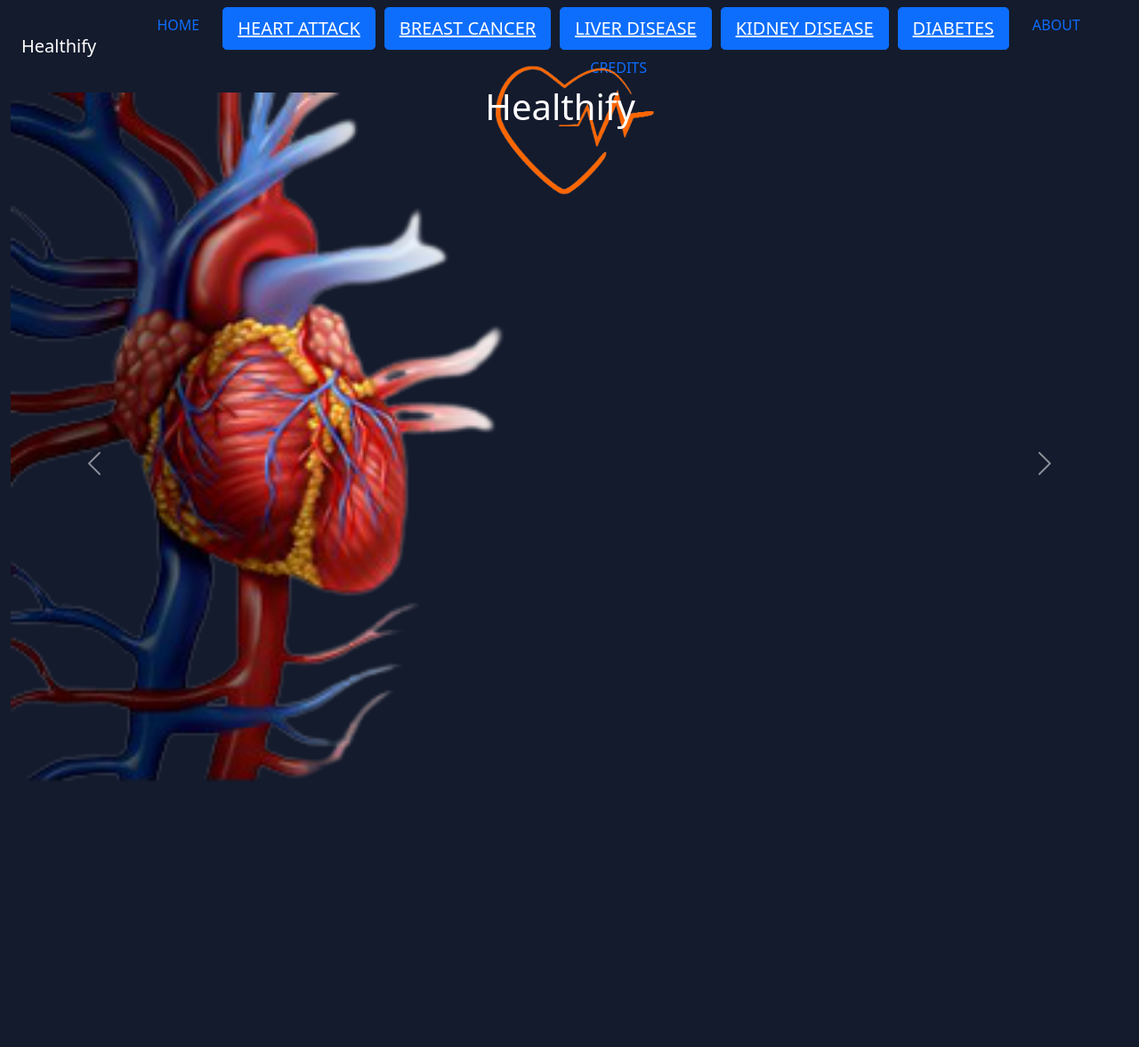
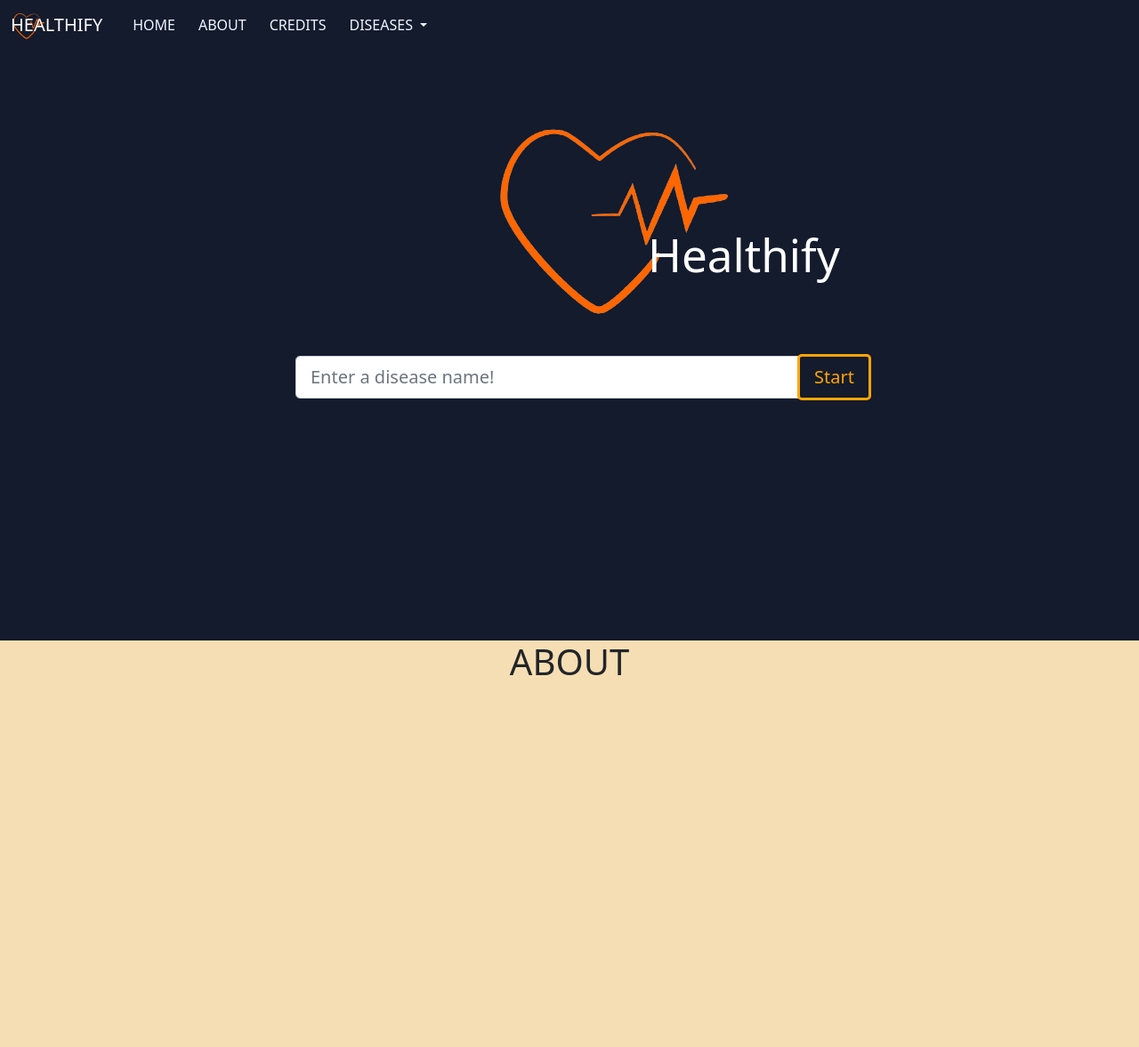
Before and after one commit to Aman-Preet-Singh-Gulati/Healthyfi, a Flask app: page / in a window 1280 px wide. Shown: the top 1177 px of the page at 89% size. Run offline with Flask 2, Linux system fonts and the light colour scheme; parts of the project's set-up code (start-up, migrations or seed data) failed here and were passed over.

Commit message:
new homepage

```diff
--- a/Healthyfi-proto/Healthyfi-main/Heart disease prediction/static/css/index.css
+++ b/Healthyfi-proto/Healthyfi-main/Heart disease prediction/static/css/index.css
@@ -15,6 +15,8 @@ ul>li {
     justify-content: center;
     z-index: 99;
 }
+
+
 
 #heart {
     position: absolute;
@@ -76,3 +78,20 @@ tbody tr td:hover {
     border-color: #141b2d;
     color: #141b2d
 }
+
+@media (min-width: 768px)
+{
+    .dropdown:hover .dropdown-menu
+    {
+        display: block;
+        margin-top: 0;
+     }
+}
+@media (max-width: 767px)
+{
+    .dropdown:hover .dropdown-menu
+    {
+        display: none;
+        margin-top: auto;
+    }
+}
--- a/Healthyfi-proto/Healthyfi-main/Heart disease prediction/templates/new.html
+++ b/Healthyfi-proto/Healthyfi-main/Heart disease prediction/templates/new.html
@@ -29,85 +29,44 @@
     </div>
 
     <div id="main" class="container-fluid">
-        <nav style="background-color: transparent;" class="navbar navbar-expand-lg ">
-            <div class="container-fluid">
-                <a class="navbar-brand" href="#">Healthify</a>
-                <button class="navbar-toggler" type="button" data-bs-toggle="collapse" data-bs-target="#navbarSupportedContent" aria-controls="navbarSupportedContent" aria-expanded="false" aria-label="Toggle navigation">
+        <nav class="navbar navbar-expand-lg .bg-transparent">
+            <img style="position: absolute; width: 5vh; height: 5vh;z-index:-5;" src="{{ url_for('static', filename='css/images/logo.png') }}">
+            <a class="navbar-brand" href="#" style="color: rgb(255, 255, 255);">HEALTHIFY</a>
+            <button class="navbar-toggler" type="button" data-toggle="collapse" data-target="#navbarNavDropdown" aria-controls="navbarNavDropdown" aria-expanded="false" aria-label="Toggle navigation">
               <span class="navbar-toggler-icon"></span>
             </button>
-                <div class="collapse navbar-collapse" id="navbarSupportedContent">
-                    <form method="POST" action="{{ url_for('disease') }}">
-                        <ul class="nav justify-content-center">
+            <div class="collapse navbar-collapse" id="navbarNavDropdown" >
+                <form method="POST" action="{{ url_for('disease') }}"></form>
+              <ul class="navbar-nav" id="items" >
                 <li class="nav-item">
-
-                                <a class="nav-link active" aria-current="page" href="#">HOME</a>
-                            </li>
-                            <input type="text" name="search-bar" value="" hidden>
-                            <li class="nav-item">
-
-                                <button id="heartattack" class="btn btn-lg btn-primary" type="button"><a href="#btn">HEART ATTACK</a></button>
+                    <a class="nav-link active" aria-current="page" href="#" style="color: aliceblue;">HOME</a>
                 </li>
                 <li class="nav-item">
-
-                                <button id="breast-cancer" class="btn btn-lg btn-primary" type="submit"><a href="#btn">BREAST CANCER</a></button>
-                            </li>
-
-                            <li class="nav-item">
-
-                                <button id="liver-disease" class="btn btn-lg btn-primary" type="submit"><a href="#btn">LIVER DISEASE</a></button>
+                    <a class="nav-link" aria-current="page" href="#about" style="color: aliceblue;">ABOUT</a>
                 </li>
                 <li class="nav-item">
-
-                                <button id="kidney-disease" class="btn btn-lg btn-primary" type="submit"><a href="#btn">KIDNEY DISEASE</a></button>
+                    <a class="nav-link" aria-current="page" href="#credits" style="color: aliceblue;">CREDITS</a>
                 </li>
-                            <li class="nav-item">
-
-                                <button id="diabetes" class="btn btn-lg btn-primary" type="submit"><a href="#btn">DIABETES</a></button>
-
+                <li class="nav-item dropdown">
+                  <a class="nav-link dropdown-toggle" id="navbarDropdownMenuLink" data-toggle="dropdown" aria-haspopup="true" aria-expanded="false" style="color: aliceblue;">
+                    DISEASES
+                  </a>
+                  <div class="dropdown-menu" aria-labelledby="navbarDropdownMenuLink">
+                    <a id="heartattack" class="dropdown-item" href="#btn">HEART ATTACK</a>
+                    <a id="breast-cancer" class="dropdown-item" href="#btn">BREAST CANCER</a>
+                    <a id="liver-disease" class="dropdown-item" href="#btn">LIVER DISEASE</a>
+                    <a id="kidney-disease" class="dropdown-item" href="#btn">KIDNEY DISEASE</a>
+                    <a id="diabetes" class="dropdown-item" href="#btn">DIABETES</a>
+                  </div>
                 </li>
-                            <li class="nav-item">
-
-                                <a class="nav-link" aria-current="page" href="#about">ABOUT</a>
-                            </li>
-                            <li class="nav-item">
-                                <a class="nav-link" aria-current="page" href="#credits">CREDITS</a>
-                            </li>
-
-
               </ul>
-                    </form>
-
-                </div>
             </div>
           </nav>
-        <div id="carouselExampleControls" class="carousel slide" data-bs-ride="carousel">
-            <div class="carousel-inner">
-                <div class="carousel-item active">
-                    <img src="{{ url_for('static', filename='css/images/heartattack.png') }}" class="d-block w-100" alt="...">
-                </div>
-                <div class="carousel-item">
-                    <img src="{{ url_for('static', filename='css/images/kidney2.png') }}" class="d-block w-100" alt="...">
-                </div>
-                <div class="carousel-item">
-                    <img src="{{ url_for('static', filename='css/images/liver.png') }}" class="d-block w-100" alt="...">
-                </div>
-                <div class="carousel-item">
-                    <img src="{{ url_for('static', filename='css/images/breast.png') }}" class="d-block w-100" alt="...">
-                </div>
-            </div>
-            <button class="carousel-control-prev" type="button" data-bs-target="#carouselExampleControls" data-bs-slide="prev">
-              <span class="carousel-control-prev-icon" aria-hidden="true"></span>
-              <span class="visually-hidden">Previous</span>
-            </button>
-            <button class="carousel-control-next" type="button" data-bs-target="#carouselExampleControls" data-bs-slide="next">
-              <span class="carousel-control-next-icon" aria-hidden="true"></span>
-              <span class="visually-hidden">Next</span>
-            </button>
-        </div>
+
         <div class="row">
             <div id="#inner-block" class="col-sm-2 offset-sm-5">
-                <img style="position: absolute; width: 25vh; height: 25vh; top:5vh;" src="{{ url_for('static', filename='css/images/logo.png') }}"><br/>
-                <h1 style="color: white; position: absolute;top:12vh;">Healthify</h1>
+                <img style="position: absolute; width: 36vh; height: 36vh; top:12vh;" src="{{ url_for('static', filename='css/images/logo.png') }}"><br/>
+                <h1 style="color: white; position: absolute;top:32vh;left: 91vh; font-size: 4vw">Healthify</h1>
             </div>
 
 
```
Lines whose indentation alone changed are shown as unchanged.
